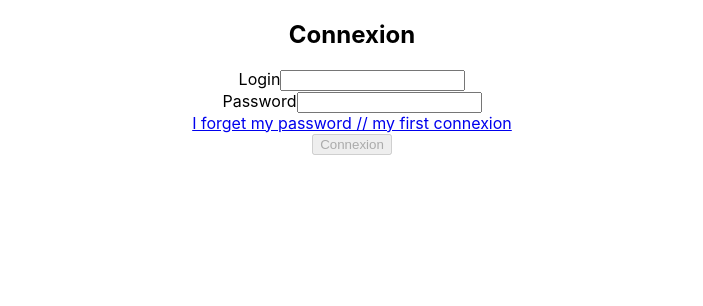
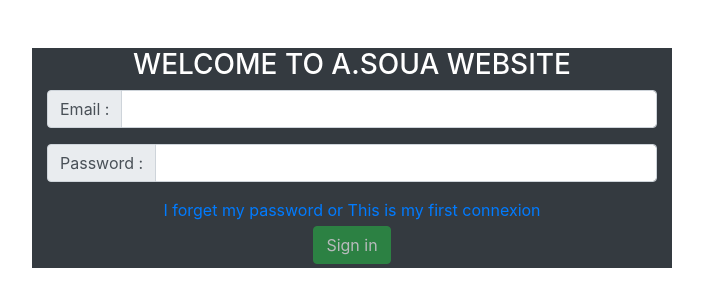
Before and after one commit to DevAhmedCoder/test_geeksData, a React (Create React App) app: page / in a window 1280 px wide. Shown: the top 306 px of the page, without its empty margins (288-991 px from the left). Built offline with nearby package versions, Linux system fonts and the light colour scheme.

Commit message:
update Style

```diff
--- a/src/App.css
+++ /dev/null
@@ -1,38 +0,0 @@
-.App {
-  text-align: center;
-}
-
-.App-logo {
-  height: 40vmin;
-  pointer-events: none;
-}
-
-@media (prefers-reduced-motion: no-preference) {
-  .App-logo {
-    animation: App-logo-spin infinite 20s linear;
-  }
-}
-
-.App-header {
-  background-color: #282c34;
-  min-height: 100vh;
-  display: flex;
-  flex-direction: column;
-  align-items: center;
-  justify-content: center;
-  font-size: calc(10px + 2vmin);
-  color: white;
-}
-
-.App-link {
-  color: #61dafb;
-}
-
-@keyframes App-logo-spin {
-  from {
-    transform: rotate(0deg);
-  }
-  to {
-    transform: rotate(360deg);
-  }
-}
--- a/src/App.js
+++ b/src/App.js
@@ -1,7 +1,8 @@
-import './App.css';
 import { HashRouter as Router, Route, Switch } from 'react-router-dom';
 import ErrorPage from './Componenets/ErrorPage';
 import Landing from './Componenets/Landing';
+import About from './Componenets/Landing/about';
+import Description from './Componenets/Landing/description';
 import Login from './Componenets/Login';
 import Password from './Componenets/Password';
 
@@ -14,6 +15,8 @@ function App() {
           <Route exact path='/' component={Login} />
           <Route path='/password' component={Password} />
           <Route path='/landing' component={Landing} />
+          <Route path='/landing/about' component={About} />
+          <Route path='/landing/description' component={Description} />
           <Route component={ErrorPage} />
         </Switch>
       </Router>
--- /dev/null
+++ b/src/Componenets/Landing/about.js
@@ -0,0 +1,11 @@
+import React from 'react'
+
+const About = () => {
+    return (
+        <div>
+            <h1>About</h1>
+        </div>
+    )
+}
+
+export default About
--- /dev/null
+++ b/src/Componenets/Landing/description.js
@@ -0,0 +1,11 @@
+import React from 'react'
+
+const Description = () => {
+    return (
+        <div>
+            Description
+        </div>
+    )
+}
+
+export default Description
--- a/src/Componenets/Landing/index.js
+++ b/src/Componenets/Landing/index.js
@@ -1,6 +1,9 @@
 import React, { useState, useContext, useEffect } from 'react'
+import { Link } from 'react-router-dom';
 import Logout from '../Logout';
 import { FirebaseContext } from '../Firebase';
+import About from './about';
+import Description from './description';
 
 const Landing = (props) => {
 
@@ -12,8 +15,8 @@ const Landing = (props) => {
 
     // Security page
     useEffect(() => {
-        let listener= firebase.auth.onAuthStateChanged(user=>{
-            user?setuserSession(user):props.history.push('/');
+        let listener = firebase.auth.onAuthStateChanged(user => {
+            user ? setuserSession(user) : props.history.push('/');
         })
         return () => {
             listener();
@@ -25,11 +28,20 @@ const Landing = (props) => {
     ) :
         (
             <div>
-                <header>header</header>
-                <Logout />
-                <main>Main</main>
-                <footer>Footer</footer>
-            </div>
+                <nav id="navbar" className=" fixed-top navbar navbar-dark bg-dark d-flex justify-content-around">
+                    <Link className="text-white text-decoration-none" to="/landing/about">About</Link>
+                    <Link className="text-white text-decoration-none" to="/landing/description">Description</Link>
+                    <Logout />
+                </nav>
+
+                <div className="mt-5">
+                    <About />
+                    <Description />
+                </div>
+
+
+
+            </div >
         );
 }
 export default Landing;
--- a/src/Componenets/Login/index.js
+++ b/src/Componenets/Login/index.js
@@ -42,27 +42,32 @@ const Login = (props) => {
     }
 
     return (
-        <div>
+        <div className="container text-center  bg-dark text-white  mt-5 w-50">
 
             {error !== "" && <span>{error.message}</span>}
 
-            <h2>Connexion</h2>
-            <form onSubmit={handelSubmit}>
-                <div className="" >
-                    <label htmlFor="email" >Login</label>
-                    <input onChange={e => setemail(e.target.value)} value={email} type="text" autoComplete="off" required />
+            <h3 className="mt-5">WELCOME TO A.SOUA WEBSITE</h3>
+            <form onSubmit={handelSubmit} className="">
+
+                <div className="input-group mb-3" >
+                    <div className="input-group-prepend">
+                        <label className="input-group-text" htmlFor="email" >Email :</label>
+                    </div>
+                    <input className="form-control" onChange={e => setemail(e.target.value)} value={email} type="text" autoComplete="off" required />
                 </div>
 
-                <div className="" >
-                    <label htmlFor="password" >Password</label>
-                    <input onChange={e => setpassword(e.target.value)} value={password} type="password" autoComplete="off" required />
+                <div className="input-group mb-3" >
+                    <div className="input-group-prepend">
+                        <label className="input-group-text" htmlFor="password" >Password : </label>
+                    </div>
+                    <input className="form-control" onChange={e => setpassword(e.target.value)} value={password} type="password" autoComplete="off" required />
                 </div>
 
                 <div>
-                    <Link to='/password'>I forget my password // my first connexion</Link>
+                    <Link to='/password'>I forget my password or This is my first connexion</Link>
                 </div>
 
-                {btn ? <button>Connexion</button> : <button disabled >Connexion</button>}
+                <button className="btn btn-success m-1" disabled={!btn} >Sign in</button>
             </form>
 
         </div>
--- a/src/Componenets/Logout/index.js
+++ b/src/Componenets/Logout/index.js
@@ -1,5 +1,5 @@
-import React, { useState, useEffect,useContext } from 'react';
-import {FirebaseContext} from '../Firebase';
+import React, { useState, useEffect, useContext } from 'react';
+import { FirebaseContext } from '../Firebase';
 
 const Logout = () => {
 
@@ -11,13 +11,15 @@ const Logout = () => {
 
     // Link with db
     useEffect(() => {
-        (checked)&&firebase.signoutUser();
+        (checked) && firebase.signoutUser();
     }, [checked, firebase])
 
     return (
-        <div>
-            <label>Logout</label>
-            <input onChange={(e)=>{setchecked(e.target.checked)}} type="checkbox" checked={checked} />
+        <div  className="btn-group-toggle" data-toggle="buttons">
+            <label className="btn btn-danger active">
+                <input onChange={(e) => { setchecked(e.target.checked) }} type="checkbox" checked={checked} />
+                Logout</label>
+
         </div>
     )
 }
--- a/src/Componenets/Password/index.js
+++ b/src/Componenets/Password/index.js
@@ -30,18 +30,23 @@ const Password = (props) => {
     };
 
     return (
-        <div>
+        <div className="container text-center  bg-dark text-white  mt-5 w-50">
             {(error !== null) ? <span>{error.message}</span>:<span>{success}</span>}
 
-            <h2>Forgot password</h2>
+            <h4 className="mt-5">Forgot password</h4>
             <form onSubmit={handelSubmit}>
-                <div className="" >
-                    <label htmlFor="email" >Login</label>
-                    <input onChange={e => setemail(e.target.value)} value={email} type="text" autoComplete="off" required />
+                <div className="input-group mb-3">
+                    <div className="input-group-prepend">
+                        <label className="input-group-text" htmlFor="email" >Login</label>
+                    </div>
+                    <input className="form-control" onChange={e => setemail(e.target.value)} value={email} type="text" autoComplete="off" required />
                 </div>
-                <button disabled={!email} >Send</button>
+                <div>
+                    <Link to='/'>I know my password.</Link>
+                </div>
+                <button className="btn btn-success m-1" disabled={!email} >Send</button>
             </form>
-            <Link to='/'>I know my password.</Link>
+
         </div>
     )
 }
--- a/src/index.css
+++ b/src/index.css
@@ -5,6 +5,7 @@ body {
     sans-serif;
   -webkit-font-smoothing: antialiased;
   -moz-osx-font-smoothing: grayscale;
+  background:#353b48;
 }
 
 code {
--- a/src/index.js
+++ b/src/index.js
@@ -3,6 +3,7 @@ import ReactDOM from 'react-dom';
 import './index.css';
 import App from './App';
 import Firebase, { FirebaseContext } from './Componenets/Firebase';
+import 'bootstrap/dist/css/bootstrap.min.css';
 
 ReactDOM.render(
   <FirebaseContext.Provider value={new Firebase()}>
```
Also changed, not shown: package.json (+5 -3 lines), 2 other files (tests, documents, lock files or other folders).
